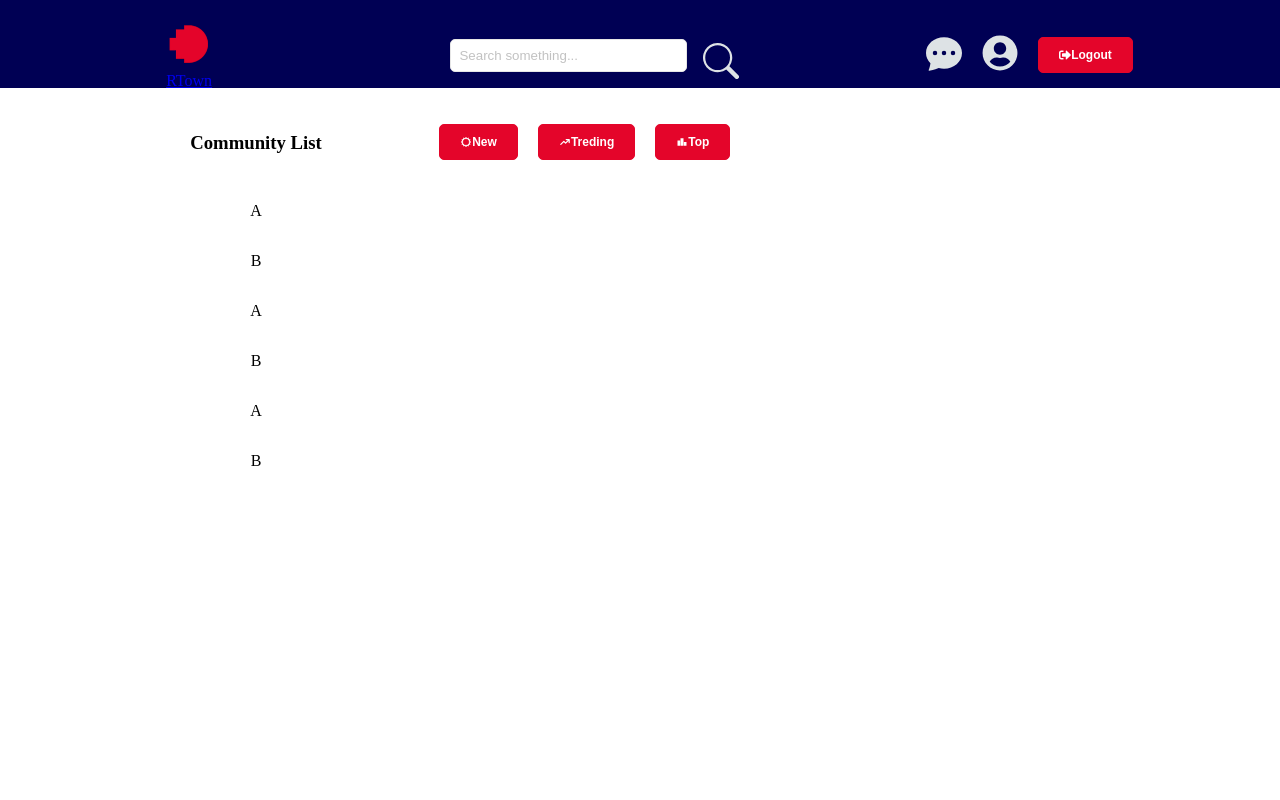
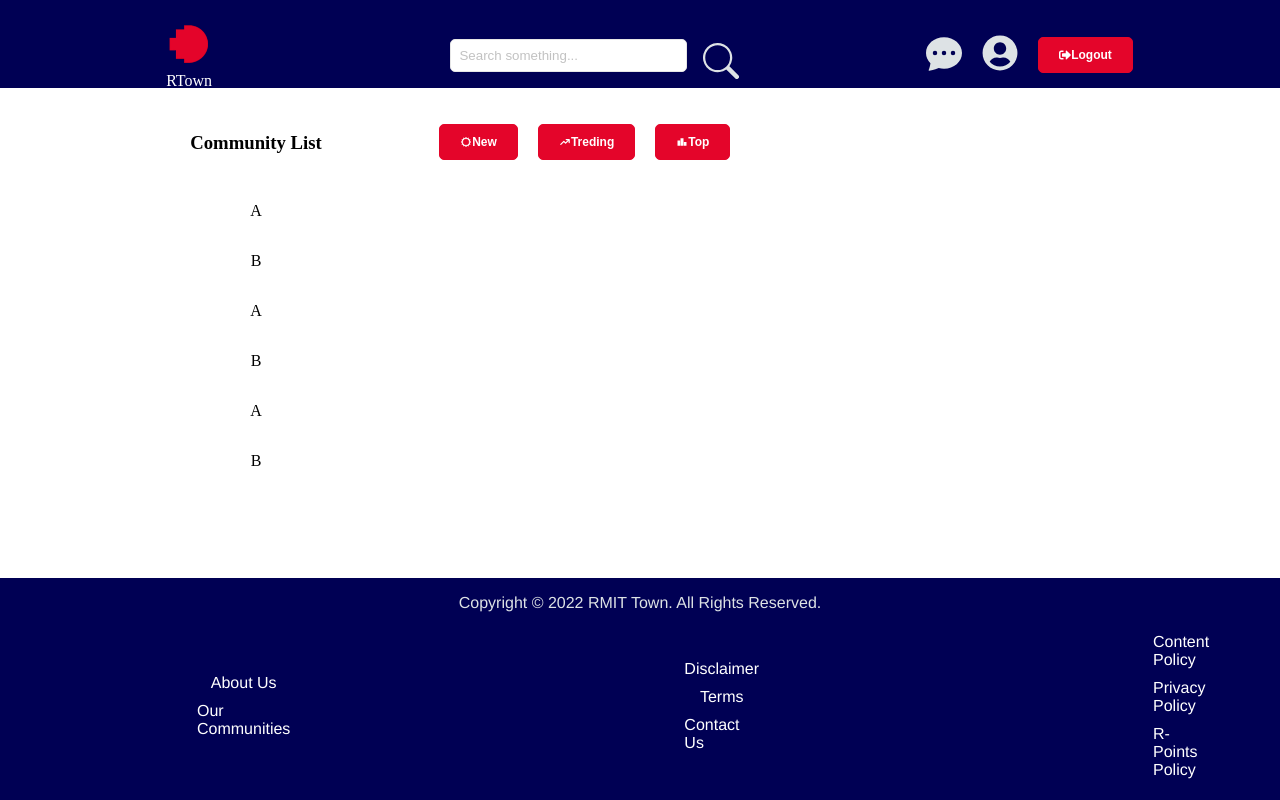
Before and after one commit to NhatRmit/rtown, a React (Create React App) app in the folder client/: page / in a window 1280 px wide. Built offline with nearby package versions, Linux system fonts and the light colour scheme; the HTML template or start-up script is replaced by a standard one.

Commit message:
Thu Nhat merged

```diff
--- a/client/src/components/Navbar/LoginNavbar.jsx
+++ b/client/src/components/Navbar/LoginNavbar.jsx
@@ -3,7 +3,7 @@ import { Link } from 'react-router-dom';
 import logo from './logo.png';
 import style from './LoginNavbar.module.css';
 
-const Navbar = () => {
+const LoginNavbar = () => {
     return (
         <header className={style["header"]}>
             <div className={style["logo-container"]}>
@@ -14,4 +14,4 @@ const Navbar = () => {
     )
 }
 
-export default Navbar
+export default LoginNavbar
--- a/client/src/index.css
+++ b/client/src/index.css
@@ -8,7 +8,7 @@ ul {
     list-style: none;
 }
 
-.a {
+a {
     text-decoration: none;
     color: white;
 }
--- a/client/src/pages/Newsfeed.jsx
+++ b/client/src/pages/Newsfeed.jsx
@@ -2,15 +2,13 @@ import React from 'react'
 import Filter from '../components/Filter/Filter'
 import Navbar from '../components/Navbar/Navbar'
 import Sidebar from '../components/Sidebar/Sidebar'
+import Layout from '../components/Layout'
 import './Newsfeed.css'
 
 const Newsfeed = () => {
   return (
     <>
-      <>
-        <Navbar />
-      </>
-
+      <Layout header footer>
       <section>
         <div className='blank-newsfeed'></div>
 
@@ -23,6 +21,7 @@ const Newsfeed = () => {
 
         <div className='blank-newsfeed'></div>
       </section>
+      </Layout>
     </>
   )
 }
```
Also changed, not shown: client/src/components/Footer/Footer.module.css (renamed from client/src/components/Footer/Footer.css).
